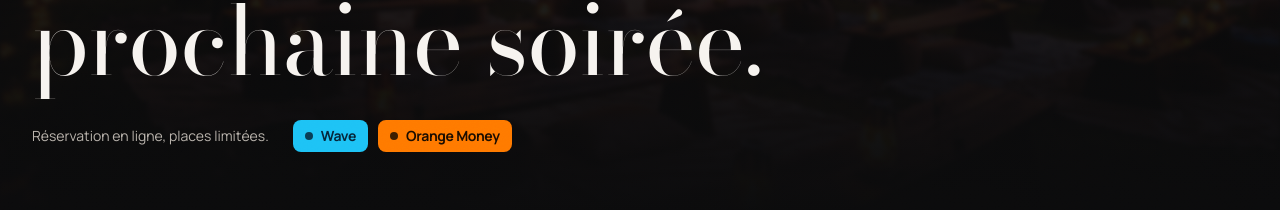
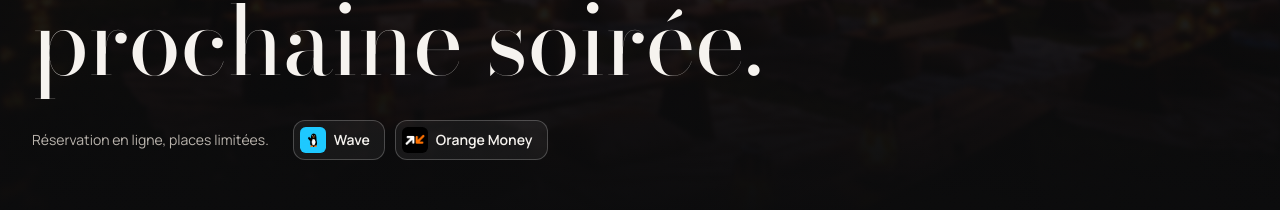
Before and after one commit to Christ-erwin/chezJeynniferWebsite, a Next.js app in the folder lg-chez-jennifer-frontend/: page /evenements in a window 1280 px wide. Shown: the part 394-604 px from the top of the page. Built offline with nearby package versions, Linux system fonts and the light colour scheme; no server answers.

Commit message:
feat: logos Wave et Orange Money

```diff
--- a/lg-chez-jennifer-frontend/src/components/PaymentBadges.tsx
+++ b/lg-chez-jennifer-frontend/src/components/PaymentBadges.tsx
@@ -1,19 +1,32 @@
+import Image from "next/image";
 import type { PaymentMethod } from "@/lib/api";
 
-export const PAYMENT_METHODS: { id: PaymentMethod; name: string; hint: string; color: string; ink: string }[] = [
-  { id: "wave", name: "Wave", hint: "Validation dans l'app Wave", color: "#1dc3f5", ink: "#05263a" },
-  { id: "orange_money", name: "Orange Money", hint: "Validation par code ou dans Max it", color: "#ff7a00", ink: "#1a0d00" },
+export const PAYMENT_METHODS: { id: PaymentMethod; name: string; hint: string; color: string; ink: string; logo: string }[] = [
+  { id: "wave", name: "Wave", hint: "Validation dans l'app Wave", color: "#1dc3f5", ink: "#05263a", logo: "/payments/wave.jpg" },
+  { id: "orange_money", name: "Orange Money", hint: "Validation par code ou dans Max it", color: "#ff7a00", ink: "#1a0d00", logo: "/payments/orange-money.png" },
 ];
 
-/** Pastille typographique d'un moyen de paiement (pas de logo officiel reproduit). */
+/** Logo d'un moyen de paiement (icône carrée aux coins arrondis). */
+export function PaymentLogo({ id, size = 24, className = "" }: { id: PaymentMethod; size?: number; className?: string }) {
+  const m = PAYMENT_METHODS.find((p) => p.id === id)!;
+  return (
+    <Image
+      src={m.logo}
+      alt={m.name}
+      width={size}
+      height={size}
+      className={`shrink-0 rounded-[22%] object-cover ${className}`}
+      style={{ width: size, height: size }}
+    />
+  );
+}
+
+/** Pastille d'un moyen de paiement : logo + nom. */
 export function PaymentMark({ id, className = "" }: { id: PaymentMethod; className?: string }) {
   const m = PAYMENT_METHODS.find((p) => p.id === id)!;
   return (
-    <span
-      className={`inline-flex items-center gap-2 rounded-lg px-3 py-1.5 text-sm font-bold tracking-tight ${className}`}
-      style={{ background: m.color, color: m.ink }}
-    >
-      <span className="h-2 w-2 rounded-full" style={{ background: m.ink, opacity: 0.85 }} />
+    <span className={`inline-flex items-center gap-2 rounded-xl border border-line-strong bg-paper/5 py-1.5 pl-1.5 pr-3.5 text-sm font-semibold text-paper ${className}`}>
+      <PaymentLogo id={id} size={26} />
       {m.name}
     </span>
   );
--- a/lg-chez-jennifer-frontend/src/components/booking/BookingForm.tsx
+++ b/lg-chez-jennifer-frontend/src/components/booking/BookingForm.tsx
@@ -3,7 +3,7 @@
 import { useEffect, useMemo, useState } from "react";
 import { type EventEdition, type Gender, type PackChoice, GENDER_LABEL, formatPrice, paymentFee, stylesFor } from "@/lib/catalog";
 import { createOrder, type PaymentMethod } from "@/lib/api";
-import { PAYMENT_METHODS } from "@/components/PaymentBadges";
+import { PAYMENT_METHODS, PaymentLogo } from "@/components/PaymentBadges";
 import { CheckIcon, LockIcon, MinusIcon, PlusIcon } from "@/components/icons";
 
 /** Même règle que le backend : numéro ivoirien à 10 chiffres. */
@@ -380,9 +380,7 @@ export function BookingForm({ event }: { event: EventEdition }) {
                     active ? "border-transparent bg-paper text-cacao shadow-[0_14px_40px_-16px_rgba(227,9,43,0.5)]" : "border-line hover:border-line-strong"
                   }`}
                 >
-                  <span className="flex h-12 w-12 shrink-0 items-center justify-center rounded-xl text-lg font-black" style={{ background: m.color, color: m.ink }}>
-                    {m.id === "wave" ? "W" : "OM"}
-                  </span>
+                  <PaymentLogo id={m.id} size={48} className="rounded-xl" />
                   <span>
                     <span className={`block text-lg font-bold ${active ? "text-cacao" : "text-paper"}`}>{m.name}</span>
                     <span className={`block text-xs ${active ? "text-cacao-muted" : "text-paper-dim"}`}>{m.hint}</span>
```
Also changed, not shown: lg-chez-jennifer-frontend/public/payments/orange-money.png (added), lg-chez-jennifer-frontend/public/payments/wave.jpg (added).
